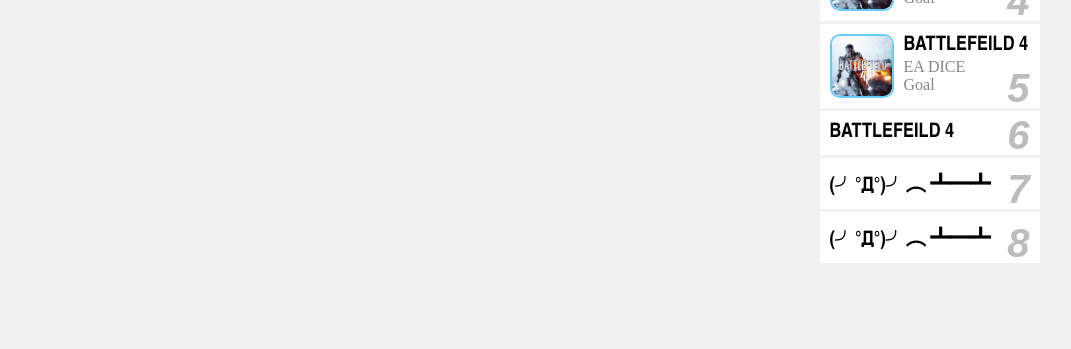
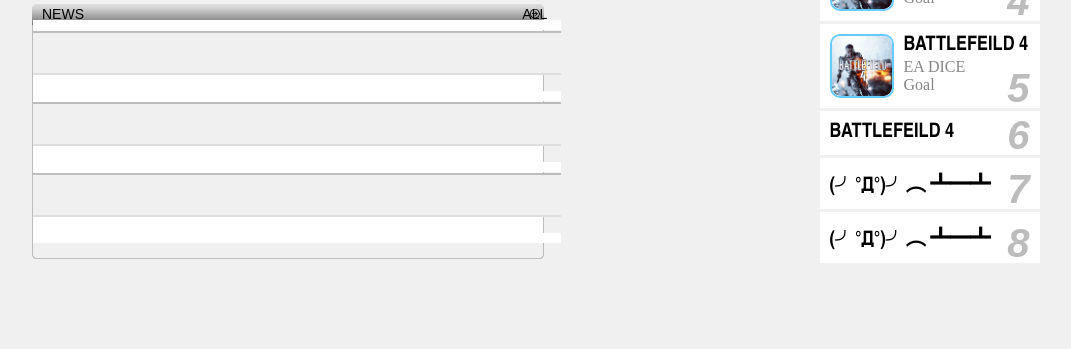
Before and after one commit to miniwangdali/Greamer, a PHP site: page /DbName/Homura/main_page.html in a window 1280 px wide. Shown: the part 595-944 px from the top of the page, without its empty margins (103-1174 px from the left). Run offline with PHP 8.4, Linux system fonts and the light colour scheme.

Commit message:
main page(unfinished)

```diff
--- a/Homura/css/main_css.css
+++ b/Homura/css/main_css.css
@@ -96,9 +96,39 @@
 	float:left;
 	width:30%;
 }
-#news{
+.news{
 	float:left;
 	width:70%;
+	background-image:url(../image/sub_bg.png);
+	background-size:contain;
+	background-repeat:no-repeat;
+}
+.news .t{
+	float:left;
+	padding:2px 0 0 10px;
+	font-size:14px;
+	font-family:"Helvelow", "Arial";
+}
+.news .m{
+	float:right;
+	padding:2px 15px 0 0px;
+	font-size:14px;
+	font-family:"Helvelow", "Arial";
+}
+.newslist{}
+.newslist li.title{
+	margin:0px 1px 0 1px;
+	background-color:#fff;
+	height:10px;
+	list-style-type:none;
+}
+.newslist li.abstract{
+	margin:1px;
+	border-bottom:2px solid #dfdede;
+	border-top:2px solid #bcbcbc;
+	background-color:#f1f0f0;
+	height:40px;
+	list-style-type:none;
 }
 .sort{
 	margin:-5px 0 -13px 0;
--- a/Homura/main_page.html
+++ b/Homura/main_page.html
@@ -55,7 +55,33 @@
 
                 </div>
                 <!-- news -->
-                <div id="news">
+                <div class="news">
+                	<div class="clearframe">
+                    	<div class="t">NEWS</div>
+                        <div class="m">ALL</div>
+                    </div>
+                    <ul class="newslist">
+                    	<li class="title">
+                        </li>
+                        <li class="abstract">
+                        </li>
+                    </ul>
+                    <ul class="newslist">
+                    	<li class="title">
+                        </li>
+                        <li class="abstract">
+                        </li>
+                    </ul>
+                    <ul class="newslist">
+                    	<li class="title">
+                        </li>
+                        <li class="abstract">
+                        </li>
+                    </ul>
+                    <ul class="newslist">
+                    	<li class="title">
+                        </li>
+                    </ul>
                 </div>
             </div>
         </div>
```
Also changed, not shown: Homura/image/sub_bg.png (added).
